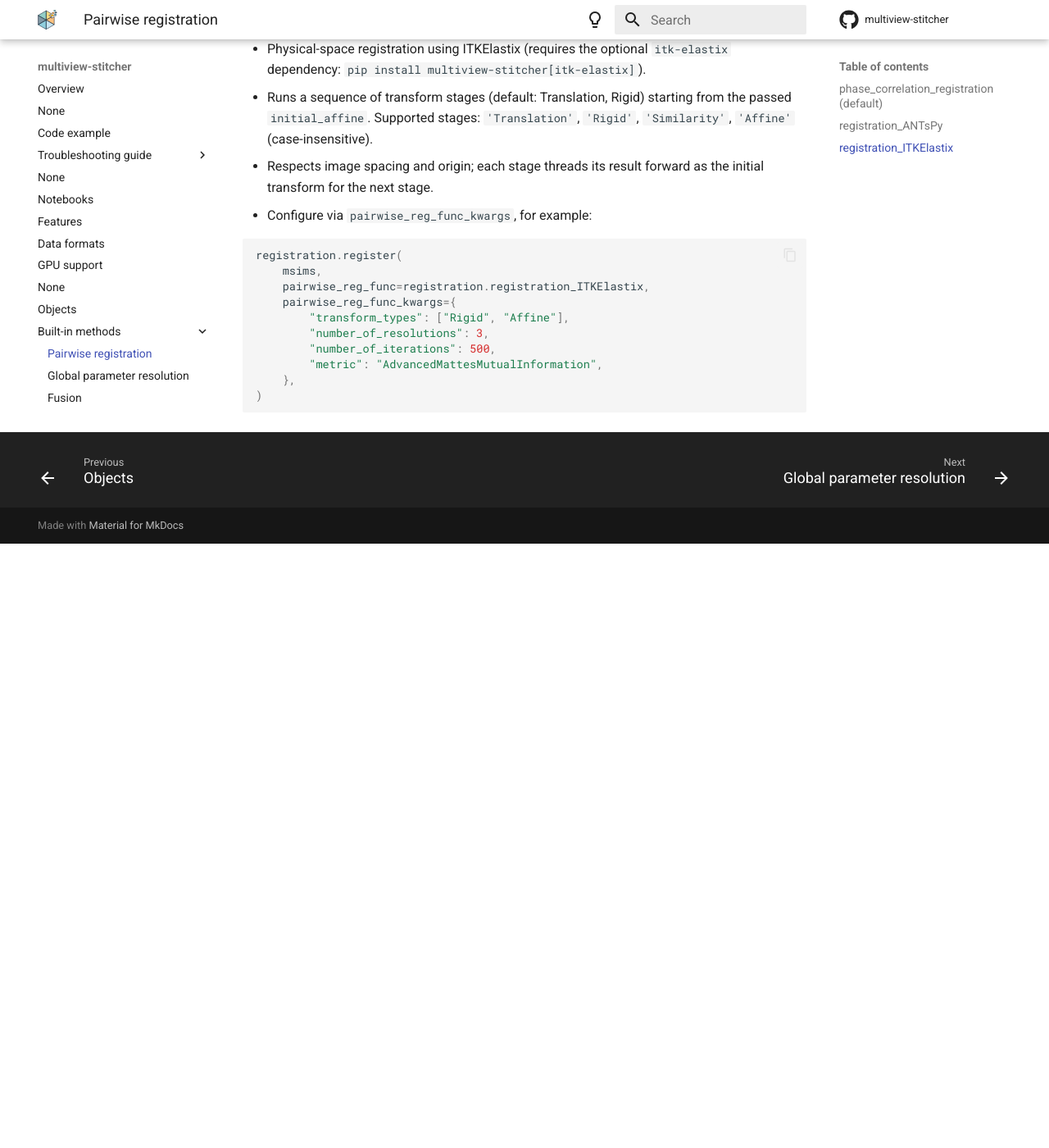
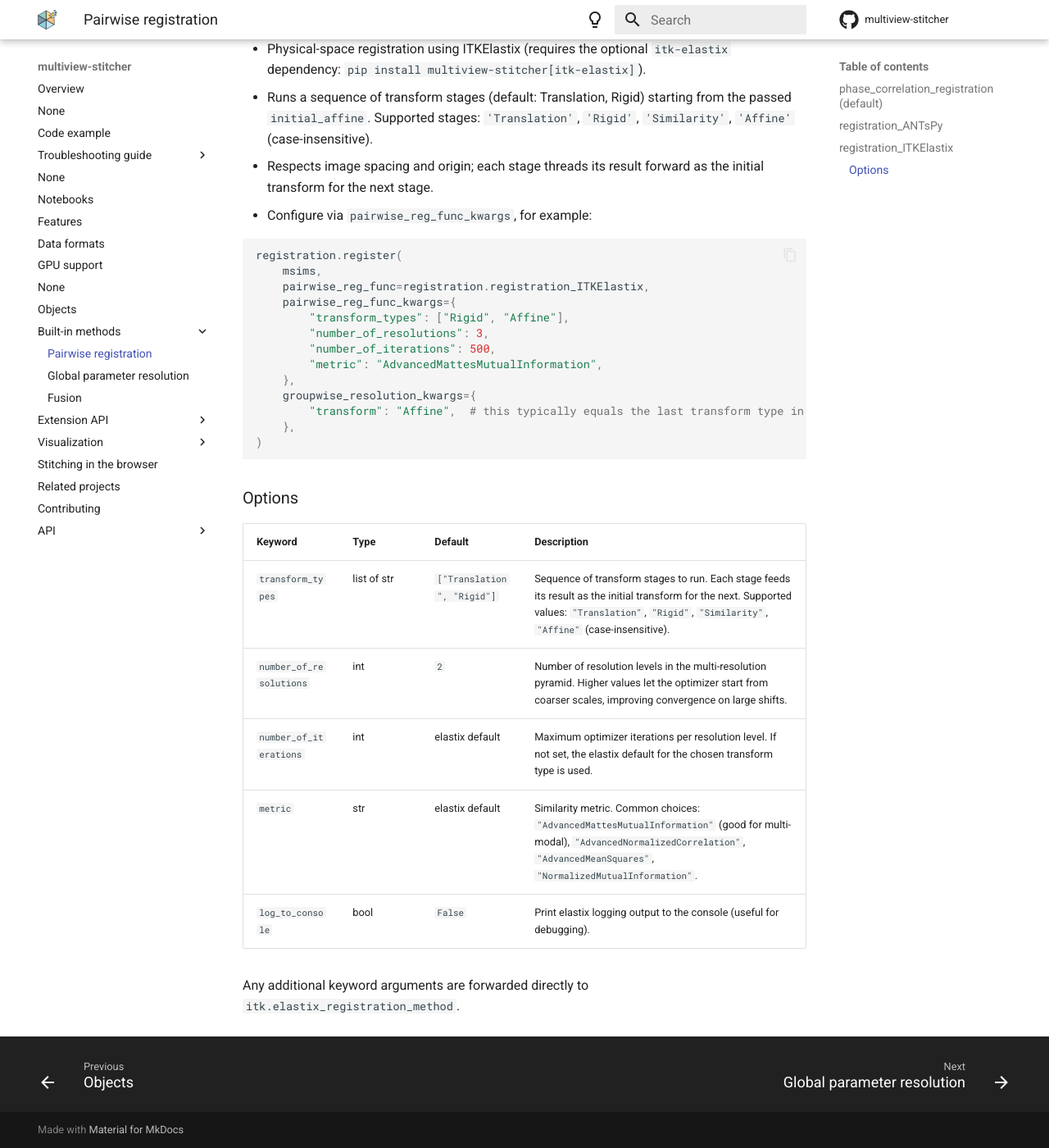
Before and after one commit to multiview-stitcher/multiview-stitcher, an MkDocs documentation site: the page built from docs/built_in_methods_pairwise_registration.md, in a window 1280 px wide and 1400 px high, scrolled down 838 px. Shown: the whole window at 82% size. Built offline with MkDocs 1.6.1 and Material for MkDocs 9.7.7, drawn with Linux system fonts in a browser that asks for light colours; comment, search, counter and statistics services are not loaded; the version menu is left out; before the commit the page ends 1501 px from its top, so only the background shows below that.

Commit message:
Update elastix documentation

````diff
--- a/docs/built_in_methods_pairwise_registration.md
+++ b/docs/built_in_methods_pairwise_registration.md
@@ -43,5 +43,21 @@
         "number_of_iterations": 500,
         "metric": "AdvancedMattesMutualInformation",
     },
+    groupwise_resolution_kwargs={
+        "transform": "Affine",  # this typically equals the last transform type in pairwise_reg_func_kwargs
+    },
 )
 ```
+
+### Options
+
+| Keyword | Type | Default | Description |
+|---------|------|---------|-------------|
+| `transform_types` | list of str | `["Translation", "Rigid"]` | Sequence of transform stages to run. Each stage feeds its result as the initial transform for the next. Supported values: `"Translation"`, `"Rigid"`, `"Similarity"`, `"Affine"` (case-insensitive). |
+| `number_of_resolutions` | int | `2` | Number of resolution levels in the multi-resolution pyramid. Higher values let the optimizer start from coarser scales, improving convergence on large shifts. |
+| `number_of_iterations` | int | elastix default | Maximum optimizer iterations per resolution level. If not set, the elastix default for the chosen transform type is used. |
+| `metric` | str | elastix default | Similarity metric. Common choices: `"AdvancedMattesMutualInformation"` (good for multi-modal), `"AdvancedNormalizedCorrelation"`, `"AdvancedMeanSquares"`, `"NormalizedMutualInformation"`. |
+| `log_to_console` | bool | `False` | Print elastix logging output to the console (useful for debugging). |
+
+Any additional keyword arguments are forwarded directly to
+`itk.elastix_registration_method`.
````
